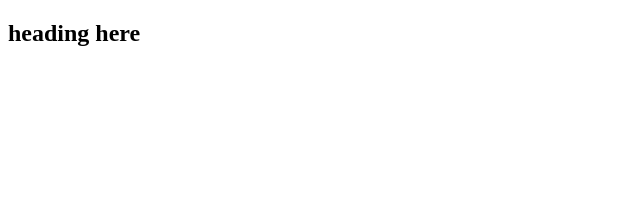
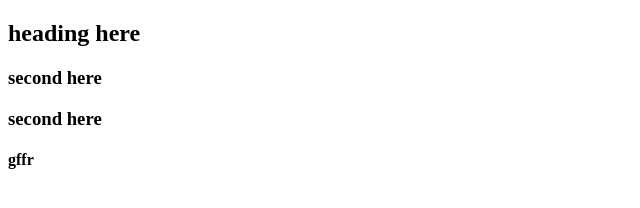
Before and after one commit to siambepari201112/new, a plain HTML site: page index.html in a window 1280 px wide. Shown: the whole page, without its empty margins (0-640 px from the left). Drawn offline with Linux system fonts and the light colour scheme.

Commit message:
new added

```diff
--- a/index.html
+++ b/index.html
@@ -7,5 +7,8 @@
 </head>
 <body>
     <h2>heading here</h2>
+    <h3>second here</h3>
+    <h3>second here</h3>
+    <h4>gffr</h4>
 </body>
 </html>
--- a/index.js
+++ b/index.js
@@ -1,3 +1,4 @@
 let a = 2;
 let b = 2;
 console.log(a+b);
+console.log(a-b);
```
